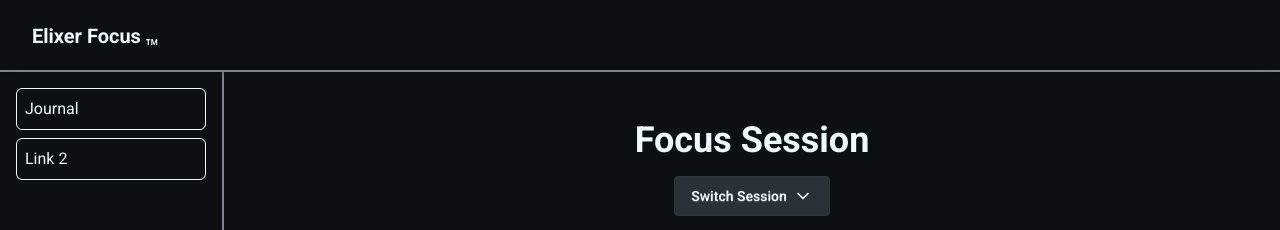
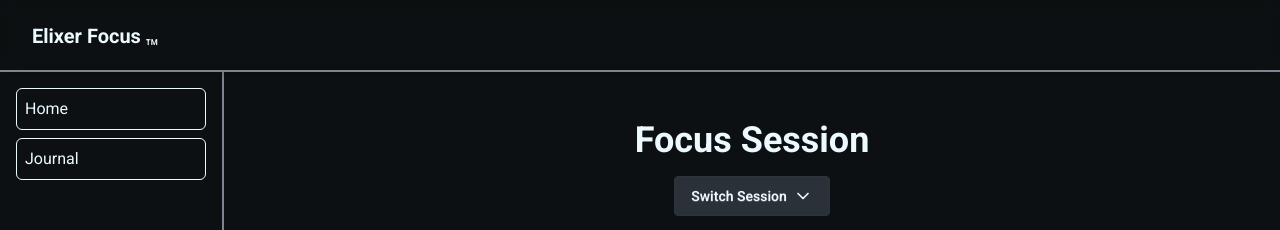
Before and after one commit to elixer-prince/elixer-focus, a React (Vite) app in the folder react-frontend/: page / in a window 1280 px wide. Shown: the top 230 px of the page. Built offline with nearby package versions, Linux system fonts and the light colour scheme.

Commit message:
refactor(sidebar): rename nav link file and move home link to top

```diff
--- a/react-frontend/src/components/Navbar/NavLinkContainer.tsx
+++ /dev/null
@@ -1,20 +0,0 @@
-import NavLink from "@components/Navbar/NavLink.tsx";
-
-const NavLinkContainer = () => {
-    return (
-        // Navbar Link Container
-        <ul className="hidden gap-4 md:flex">
-            <li>
-                <NavLink to="/calendar">Calendar</NavLink>
-            </li>
-            <li>
-                <NavLink to="/tasks">Tasks</NavLink>
-            </li>
-            <li>
-                <NavLink to="/timer">Timer</NavLink>
-            </li>
-        </ul>
-    );
-};
-
-export default NavLinkContainer;
--- a/react-frontend/src/components/Sidebar/Index.tsx
+++ b/react-frontend/src/components/Sidebar/Index.tsx
@@ -1,15 +1,15 @@
 import { sidebarStyles } from "@components/Sidebar/styles.ts";
-import Link from "@components/Sidebar/NavLink.tsx";
+import SidebarLink from "@components/Sidebar/SidebarLink.tsx";
 
 const Sidebar = () => {
     return (
         <nav className={sidebarStyles}>
             <ul className={"space-y-2 overflow-y-scroll p-4"}>
                 <li>
-                    <Link to="/journal">Journal</Link>
+                    <SidebarLink to={"/"}>Home</SidebarLink>
                 </li>
                 <li>
-                    <Link to={"/"}>Link 2</Link>
+                    <SidebarLink to="/journal">Journal</SidebarLink>
                 </li>
             </ul>
 
--- a/react-frontend/src/components/Sidebar/NavLink.tsx
+++ b/react-frontend/src/components/Sidebar/SidebarLink.tsx
@@ -6,7 +6,7 @@ interface LinkProps {
     to: string;
 }
 
-const Link = ({ to, children }: PropsWithChildren<LinkProps>) => {
+const SidebarLink = ({ to, children }: PropsWithChildren<LinkProps>) => {
     return (
         <NavLink className={navLinkStyles} to={to}>
             {children}
@@ -14,4 +14,4 @@ const Link = ({ to, children }: PropsWithChildren<LinkProps>) => {
     );
 };
 
-export default Link;
+export default SidebarLink;
```
